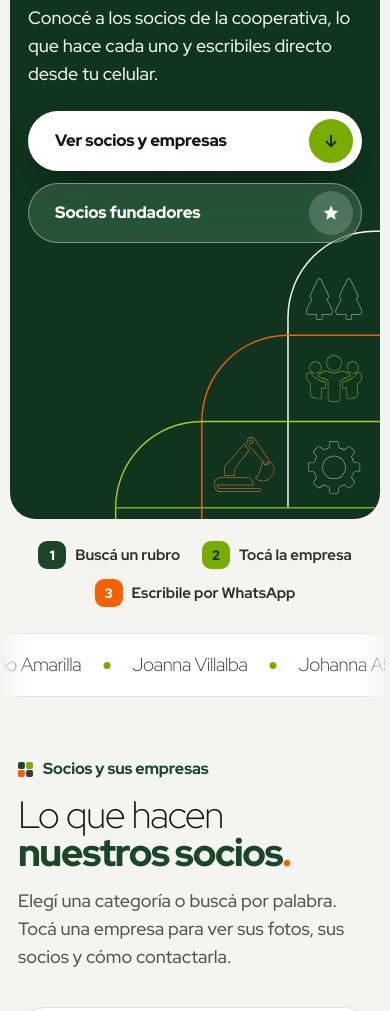
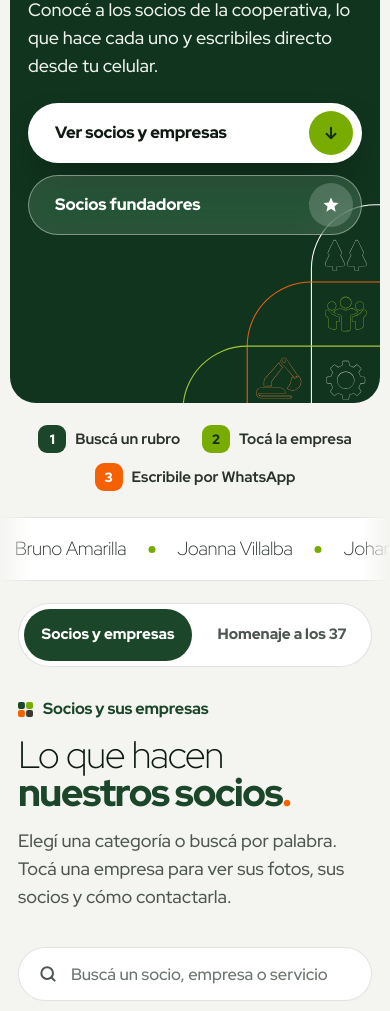
Before and after one commit to Cooperativacimientospy/cimientos-conecta, a plain HTML site: page index.html in a window 390 px wide. Shown: the part 373-1384 px from the top of the page. Drawn offline with Linux system fonts and the light colour scheme.

Commit message:
Pestañas Socios y empresas / Homenaje; portada más compacta

```diff
--- a/index.html
+++ b/index.html
@@ -109,7 +109,7 @@ button{font:inherit;color:inherit}
 .grafica{position:absolute;z-index:-1;right:0;top:0;bottom:0;width:min(47%,560px);pointer-events:none;animation:dibuja 1.8s var(--ease) .25s both}
 .grafica img{width:100%;height:100%;max-width:none;object-fit:cover;object-position:right top}
 @keyframes dibuja{from{clip-path:inset(100% 0 0 0);opacity:0}to{clip-path:inset(0);opacity:1}}
-.portada .wrap{position:relative;display:grid;justify-items:start;text-align:left;gap:24px;padding-block:clamp(48px,8vw,96px) clamp(56px,8vw,96px)}
+.portada .wrap{position:relative;display:grid;justify-items:start;text-align:left;gap:24px;padding-block:clamp(40px,5.5vw,76px)}
 .portada .wrap>*{max-width:min(100%,600px)}
 .estado{display:inline-flex;align-items:center;gap:10px;border-radius:999px;padding:8px 16px 8px 12px;font-size:14.5px;font-weight:750}
 .vidrio{background:rgba(255,255,255,.14);border:1px solid rgba(255,255,255,.32);backdrop-filter:blur(14px) saturate(150%);-webkit-backdrop-filter:blur(14px) saturate(150%);color:#fff}
@@ -121,8 +121,8 @@ button{font:inherit;color:inherit}
 .portada .lead{font-size:clamp(18px,4.4vw,21px);color:#EEF3EB;max-width:32ch;font-weight:500}
 .portada .ctas{display:flex;flex-wrap:wrap;gap:12px}
 @media (max-width:859px){
-  .portada .wrap{padding-bottom:276px}
-  .grafica{top:auto;height:290px;width:min(86%,330px)}
+  .portada .wrap{padding-block:40px 168px}
+  .grafica{top:auto;height:200px;width:min(64%,250px)}
 }
 @media (max-width:520px){.portada .ctas{width:100%}.portada .ctas .btn{width:100%;justify-content:space-between}}
 .pasos{display:flex;flex-wrap:wrap;justify-content:center;gap:10px 22px;list-style:none;margin-block:0;padding-top:22px;padding-bottom:0;font-size:15px;font-weight:750;color:var(--texto)}
@@ -142,6 +142,12 @@ button{font:inherit;color:inherit}
 
 /* ---------- Encabezados ---------- */
 .seccion{padding-block:clamp(60px,9vw,108px) 0}
+/* Pestañas que separan "Socios y empresas" del homenaje (así no hay que scrollear todo) */
+.secciones{display:grid;grid-template-columns:1fr 1fr;gap:6px;padding:5px;margin:22px auto 0;max-width:560px;border-radius:999px;background:var(--blanco);border:1.5px solid var(--linea);scroll-margin-top:calc(var(--top-h,72px) + 10px)}
+.secciones button{min-height:52px;padding:0 12px;border-radius:999px;border:0;background:none;font:inherit;font-size:15px;font-weight:850;line-height:1.15;color:var(--gris);cursor:pointer;transition:background .35s var(--ease),color .35s}
+.secciones button[aria-selected="true"]{background:var(--bosque);color:#fff}
+#socios{padding-top:30px}
+#fundadores{margin-top:22px}
 .cabeza{display:grid;gap:14px;margin-bottom:28px}
 .cabeza h2{font-size:clamp(38px,8.5vw,68px)}
 .cabeza h2 .grueso{color:var(--bosque)}
@@ -459,6 +465,11 @@ button.av{border:0;padding:0;cursor:zoom-in;color:inherit}
 
   <div class="cinta" aria-hidden="true"><div class="pista" id="cinta"></div></div>
 
+  <div class="wrap"><div class="secciones" id="tabsSec" role="tablist" aria-label="Secciones de la página">
+    <button type="button" role="tab" data-sec="socios" aria-selected="true" aria-controls="socios">Socios y empresas</button>
+    <button type="button" role="tab" data-sec="fundadores" aria-selected="false" aria-controls="fundadores">Homenaje a los 37</button>
+  </div></div>
+
   <section class="seccion" id="socios" aria-labelledby="t-soc">
     <div class="wrap">
       <div class="cabeza">
@@ -484,7 +495,7 @@ button.av{border:0;padding:0;cursor:zoom-in;color:inherit}
     </div>
   </section>
 
-  <section class="homenaje" id="fundadores" aria-labelledby="t-fund">
+  <section class="homenaje" id="fundadores" aria-labelledby="t-fund" hidden>
     <div class="deco" aria-hidden="true"><i></i><i></i><i></i><i></i></div>
     <div class="wrap">
       <div class="cabeza">
@@ -872,6 +883,20 @@ const top_ = document.getElementById("top"), arriba = document.getElementById("a
 addEventListener("scroll", () => { const y = scrollY; top_.classList.toggle("con-borde", y > 10); arriba.classList.toggle("on", y > 900); }, {passive:true});
 arriba.addEventListener("click", () => scrollTo({top:0, behavior: sinMov ? "auto" : "smooth"}));
 
+/* Pestañas: se ve una sección por vez; los links #socios y #fundadores eligen la pestaña */
+const tabsSec = document.getElementById("tabsSec");
+function verSeccion(id, ir){
+  ["socios", "fundadores"].forEach(x => { document.getElementById(x).hidden = x !== id; });
+  tabsSec.querySelectorAll("[data-sec]").forEach(b => b.setAttribute("aria-selected", b.dataset.sec === id));
+  observar(document.querySelectorAll(`#${id} .rv`));
+  if(ir) requestAnimationFrame(() => tabsSec.scrollIntoView({behavior: sinMov ? "auto" : "smooth", block: "start"}));
+}
+document.addEventListener("click", e => {
+  const a = e.target.closest('[data-sec], a[href="#socios"], a[href="#fundadores"]'); if(!a) return;
+  // Desde la portada o el menú se baja hasta las pestañas; al tocar una pestaña se queda donde está
+  e.preventDefault(); verSeccion(a.dataset.sec || a.getAttribute("href").slice(1), !a.dataset.sec);
+});
+verSeccion(location.hash === "#fundadores" ? "fundadores" : "socios", location.hash === "#fundadores" || location.hash === "#socios");
 pintarFiltros(); pintarSocios(); segunHash();
 </script>
 </body>
```
